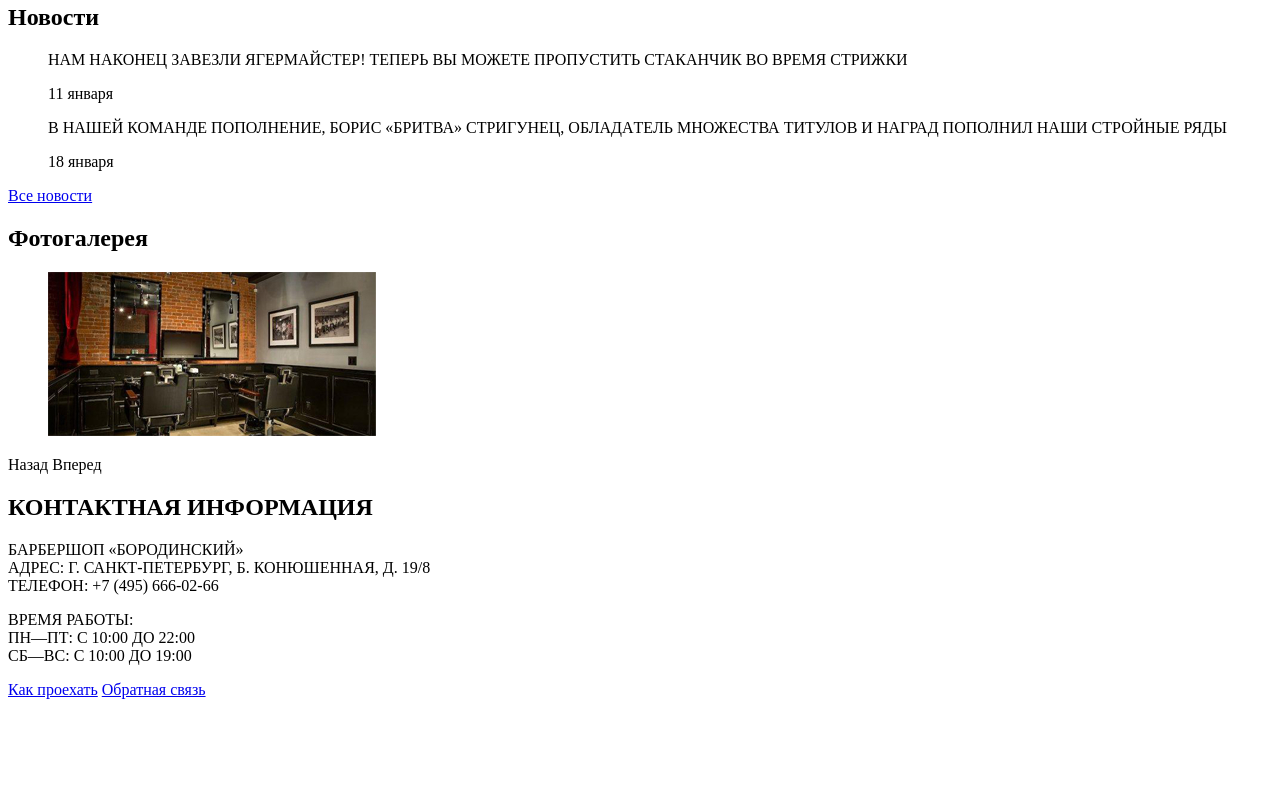
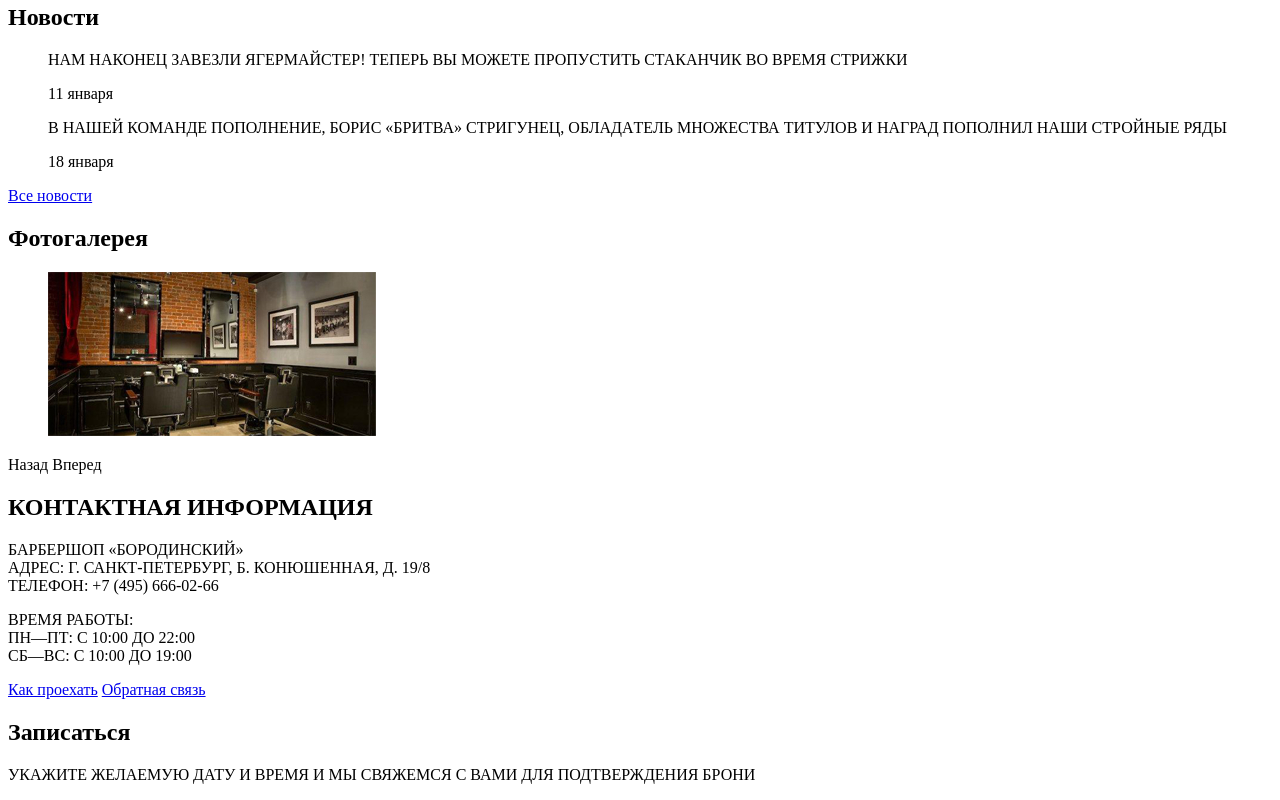
Before and after one commit to TRETYAKweb/Barbershop_Borodinski, a plain HTML site: page index.html in a window 1280 px wide. Shown: the part 661-1461 px from the top of the page. Before the commit the page ends 1368 px from the top, so only its background shows below. Drawn offline with Linux system fonts and the light colour scheme.

Commit message:
Добавил в разметку блок "Записаться"

```diff
--- a/index.html
+++ b/index.html
@@ -78,8 +78,14 @@
       <p>ВРЕМЯ РАБОТЫ:<br>
         ПН—ПТ: С 10:00 ДО 22:00<br>
         СБ—ВС: С 10:00 ДО 19:00</p>
-        <a href="#" class="button">Как проехать</a>
-        <a href="#" class="button">Обратная связь</a>
+      <a href="#" class="button">Как проехать</a>
+      <a href="#" class="button">Обратная связь</a>
+    </section>
+    <section class="appointment">
+      <h2 class="appointment-title">Записаться</h2>
+      <p class="appointment-info">УКАЖИТЕ ЖЕЛАЕМУЮ ДАТУ И ВРЕМЯ И МЫ СВЯЖЕМСЯ
+        С ВАМИ ДЛЯ ПОДТВЕРЖДЕНИЯ БРОНИ</p>
+        <!-- Здесь будет форма -->
     </section>
   </main>
 </body>
```
